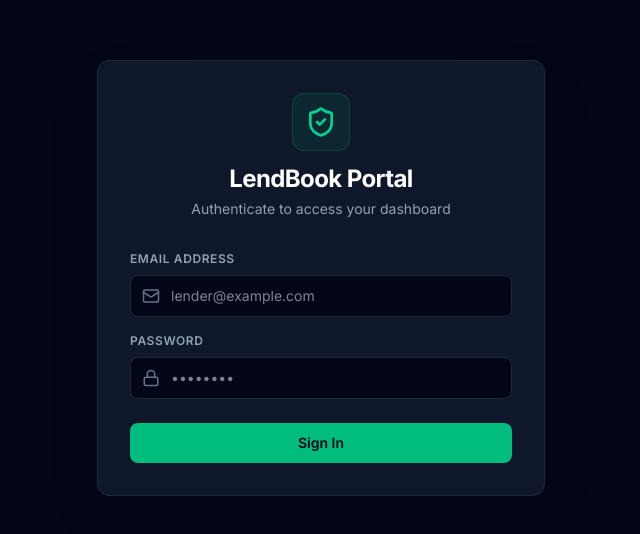
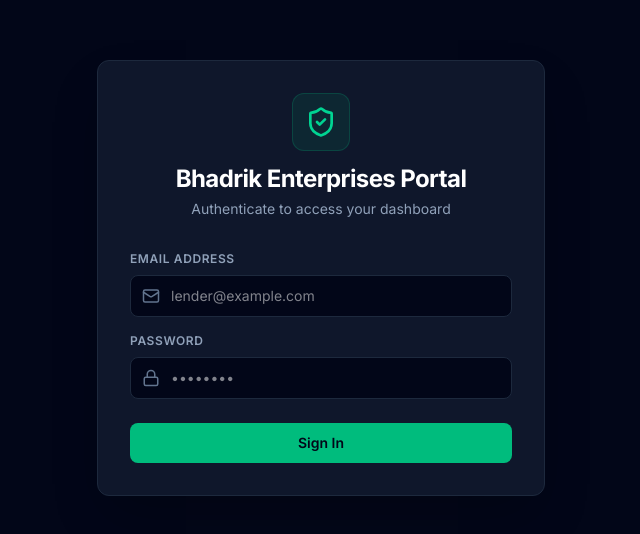
Before and after one commit to BhadrikEnterprises/BhadrikEnt, a React (Vite) app: page / in a window 1280 px wide. Shown: the part 122-656 px from the top of the page, without its empty margins (319-959 px from the left). Built offline with nearby package versions, Linux system fonts and the light colour scheme; no server answers.

Commit message:
Rename portal and loading messages to Bhadrik Enterprises

```diff
--- a/src/App.tsx
+++ b/src/App.tsx
@@ -43,7 +43,7 @@ function Login({ onLoginSuccess }: { onLoginSuccess: () => void }) {
           <div className="p-3 bg-emerald-500/10 border border-emerald-500/20 rounded-xl text-emerald-400 mb-3">
             <ShieldCheck size={32} />
           </div>
-          <h1 className="text-2xl font-bold text-white tracking-tight">LendBook Portal</h1>
+          <h1 className="text-2xl font-bold text-white tracking-tight">Bhadrik Enterprises Portal</h1>
           <p className="text-slate-400 text-sm mt-1">Authenticate to access your dashboard</p>
         </div>
 
@@ -147,7 +147,7 @@ export default function App() {
   if (loading) {
     return (
       <div className="min-h-screen bg-slate-950 text-white flex items-center justify-center">
-        <div className="animate-pulse text-slate-400 font-medium">Loading LendBook...</div>
+        <div className="animate-pulse text-slate-400 font-medium">Loading Bhadrik Enterprises...</div>
       </div>
     );
   }
```
